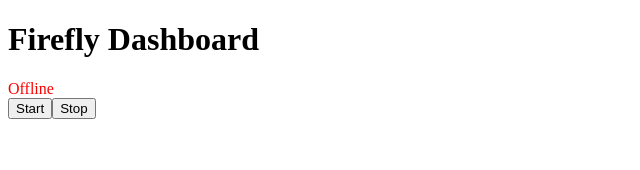
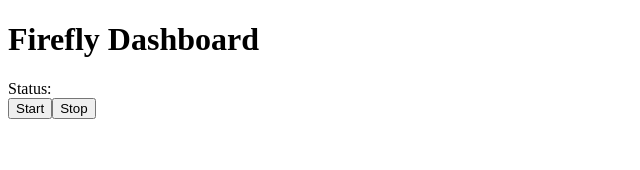
Before and after one commit to glitzereinhorn270487/firefly, a Next.js app: page /dashboard in a window 1280 px wide. Shown: the top 170 px of the page, without its empty margins (0-640 px from the left). Built offline with nearby package versions, Linux system fonts and the light colour scheme.

Commit message:
Update AgentStatusBadge.tsx

```diff
--- a/components/AgentStatusBadge.tsx
+++ b/components/AgentStatusBadge.tsx
@@ -1,7 +1,3 @@
-export default function AgentStatusBadge({ ok }: { ok: boolean }) {
-  return (
-    <span style={{ color: ok ? "green" : "red" }}>
-      {ok ? "Running" : "Offline"}
-    </span>
-  );
+export default function AgentStatusBadge({ status }: { status: string }) {
+  return <span>Status: {status}</span>;
 }
```
